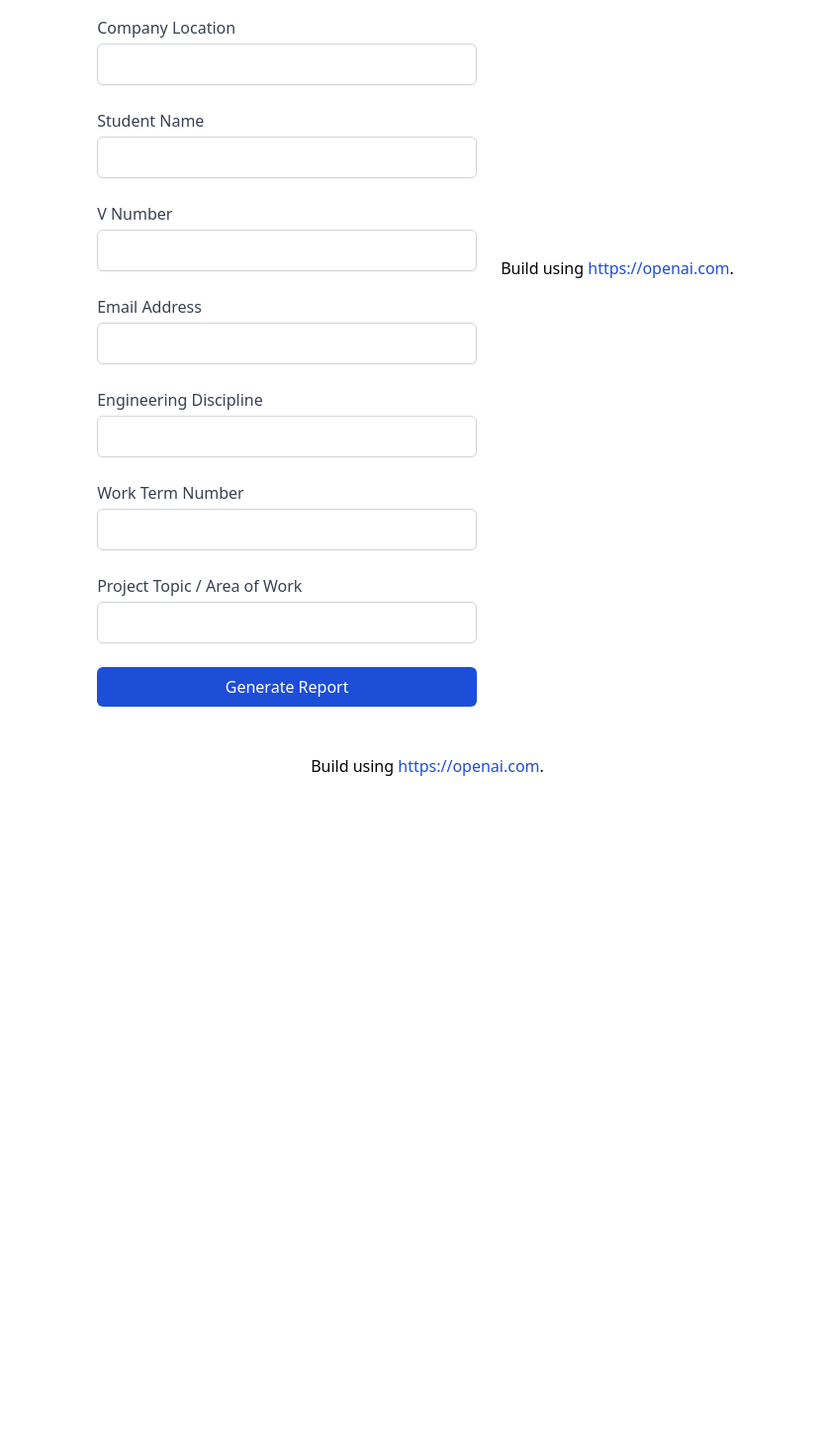
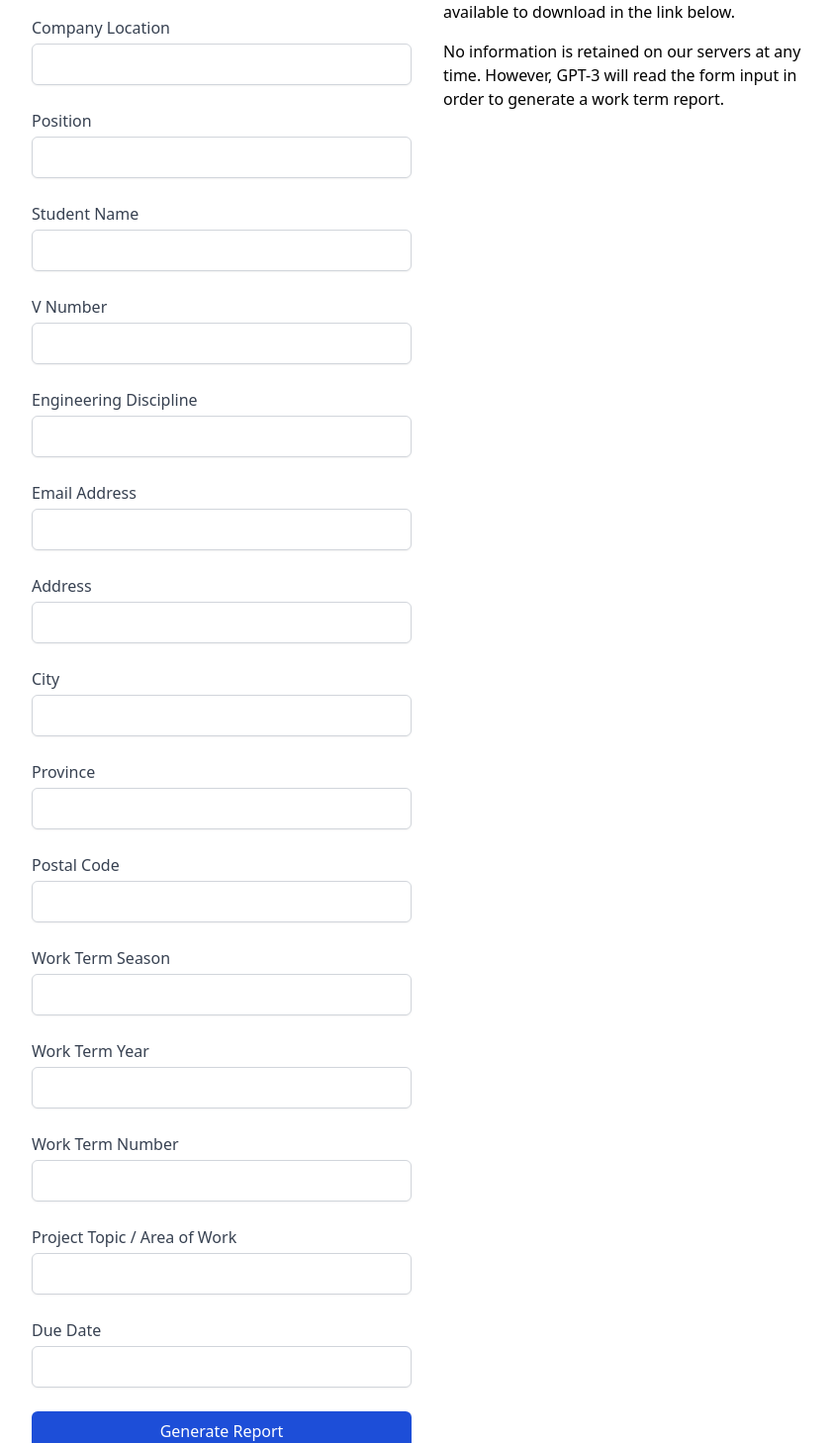
Before and after one commit to malcolmseyd/coop-report-generator, a React (Create React App) app in the folder frontend/: page / in a window 1280 px wide. Shown: the part 271-1729 px from the top of the page at 99% size, without its empty margins (208-1048 px from the left). Before the commit the page ends 1073 px from the top, so only its background shows below. Built offline with nearby package versions, Linux system fonts and the light colour scheme.

Commit message:
add more fields

```diff
--- a/frontend/src/components/content.tsx
+++ b/frontend/src/components/content.tsx
@@ -1,19 +1,40 @@
 const Content = () => {
   return (
-    <footer className="py-4 px-6">
-      <p className="text-center">
-        Build using{" "}
+    <section className="w-full max-w-sm">
+      <div className="grid grid-cols-1 gap-6">
+        <div>
+          <h1 className="text-center text-2xl font-bold">
+            Generate Work Term Reports
+          </h1>
+          <h2 className="text-center text-lg">
+            A tool built with{" "}
             <a
-          href="https://openai.com"
+              href="https://beta.openai.com"
+              className="text-blue-700 hover:text-blue-900 focus:text-blue-900"
               target="_blank"
               rel="noreferrer"
-          className="text-blue-700"
             >
-          https://openai.com
+              GPT-3
             </a>
-        .
+          </h2>
+        </div>
+        <div className="flex flex-col gap-4">
+          <p>
+            Input your information in the form and GPT-3 will generate a work
+            term report.
           </p>
-    </footer>
+          <p>
+            The completed report will be generated and available to download in
+            the link below.
+          </p>
+          <p>
+            No information is retained on our servers at any time. However,
+            GPT-3 will read the form input in order to generate a work term
+            report.
+          </p>
+        </div>
+      </div>
+    </section>
   );
 };
 
--- a/frontend/src/components/footer.tsx
+++ b/frontend/src/components/footer.tsx
@@ -2,7 +2,7 @@ const Footer = () => {
   return (
     <footer className="py-4 px-6">
       <p className="text-center">
-        Build using{" "}
+        Built using{" "}
         <a
           href="https://openai.com"
           target="_blank"
--- a/frontend/src/components/form.tsx
+++ b/frontend/src/components/form.tsx
@@ -1,15 +1,23 @@
-import { useEffect, useState } from "react";
+import { useState } from "react";
 
 const Form = () => {
   const [titleReport, setTitleReport] = useState("");
   const [companyName, setCompanyName] = useState("");
   const [companyLocation, setCompanyLocation] = useState("");
+  const [position, setPosition] = useState("");
   const [name, setName] = useState("");
   const [vNumber, setVNumber] = useState("");
+  const [engineeringDiscipline, setEngineeringDiscipline] = useState("");
   const [email, setEmail] = useState("");
-  const [engineeringDiscipline, setEngineeringDiscipline] = useState("");
+  const [address, setAddress] = useState("");
+  const [city, setCity] = useState("");
+  const [province, setProvince] = useState("");
+  const [postalCode, setPostalCode] = useState("");
+  const [workTermSeason, setWorkTermSeason] = useState("");
+  const [workTermYear, setWorkTermYear] = useState("");
   const [workTermNumber, setWorkTermNumber] = useState("");
   const [projectTopic, setProjectTopic] = useState("");
+  const [dueDate, setDueDate] = useState("");
 
   const handleSubmit = (event: any) => {
     event.preventDefault();
@@ -27,8 +35,7 @@ const Form = () => {
   };
 
   return (
-    <>
-      <div className="w-full max-w-sm">
+    <section className="w-full max-w-sm">
       <form onSubmit={handleSubmit} className="grid grid-cols-1 gap-6">
         <label className="block" htmlFor="report-title">
           <span className="text-gray-700">Title of Report</span>
@@ -90,6 +97,26 @@ const Form = () => {
             required
           />
         </label>
+        <label className="block" htmlFor="position">
+          <span className="text-gray-700">Position</span>
+          <input
+            name="position"
+            type="text"
+            className="
+                    mt-1
+                    block
+                    w-full
+                    rounded-md
+                    border-gray-300
+                    shadow-sm
+                    focus:border-blue-300 focus:ring focus:ring-blue-200 focus:ring-opacity-50
+                  "
+            placeholder=""
+            value={position}
+            onChange={(event) => setPosition(event.target.value)}
+            required
+          />
+        </label>
         <label className="block" htmlFor="student-name">
           <span className="text-gray-700">Student Name</span>
           <input
@@ -130,6 +157,26 @@ const Form = () => {
             required
           />
         </label>
+        <label className="block" htmlFor="engineering-discipline">
+          <span className="text-gray-700">Engineering Discipline</span>
+          <input
+            name="engineering-discipline"
+            type="text"
+            className="
+                    mt-1
+                    block
+                    w-full
+                    rounded-md
+                    border-gray-300
+                    shadow-sm
+                    focus:border-blue-300 focus:ring focus:ring-blue-200 focus:ring-opacity-50
+                  "
+            placeholder=""
+            value={engineeringDiscipline}
+            onChange={(event) => setEngineeringDiscipline(event.target.value)}
+            required
+          />
+        </label>
         <label className="block" htmlFor="email-address">
           <span className="text-gray-700">Email Address</span>
           <input
@@ -150,10 +197,10 @@ const Form = () => {
             required
           />
         </label>
-          <label className="block" htmlFor="engineering-discipline">
-            <span className="text-gray-700">Engineering Discipline</span>
+        <label className="block" htmlFor="address">
+          <span className="text-gray-700">Address</span>
           <input
-              name="engineering-discipline"
+            name="address"
             type="text"
             className="
                     mt-1
@@ -165,8 +212,108 @@ const Form = () => {
                     focus:border-blue-300 focus:ring focus:ring-blue-200 focus:ring-opacity-50
                   "
             placeholder=""
-              value={engineeringDiscipline}
-              onChange={(event) => setEngineeringDiscipline(event.target.value)}
+            value={address}
+            onChange={(event) => setAddress(event.target.value)}
+            required
+          />
+        </label>
+        <label className="block" htmlFor="city">
+          <span className="text-gray-700">City</span>
+          <input
+            name="city"
+            type="text"
+            className="
+                    mt-1
+                    block
+                    w-full
+                    rounded-md
+                    border-gray-300
+                    shadow-sm
+                    focus:border-blue-300 focus:ring focus:ring-blue-200 focus:ring-opacity-50
+                  "
+            placeholder=""
+            value={city}
+            onChange={(event) => setCity(event.target.value)}
+            required
+          />
+        </label>
+        <label className="block" htmlFor="province">
+          <span className="text-gray-700">Province</span>
+          <input
+            name="province"
+            type="text"
+            className="
+                    mt-1
+                    block
+                    w-full
+                    rounded-md
+                    border-gray-300
+                    shadow-sm
+                    focus:border-blue-300 focus:ring focus:ring-blue-200 focus:ring-opacity-50
+                  "
+            placeholder=""
+            value={province}
+            onChange={(event) => setProvince(event.target.value)}
+            required
+          />
+        </label>
+        <label className="block" htmlFor="postal-code">
+          <span className="text-gray-700">Postal Code</span>
+          <input
+            name="postal-code"
+            type="text"
+            className="
+                    mt-1
+                    block
+                    w-full
+                    rounded-md
+                    border-gray-300
+                    shadow-sm
+                    focus:border-blue-300 focus:ring focus:ring-blue-200 focus:ring-opacity-50
+                  "
+            placeholder=""
+            value={postalCode}
+            onChange={(event) => setPostalCode(event.target.value)}
+            required
+          />
+        </label>
+        <label className="block" htmlFor="work-term-season">
+          <span className="text-gray-700">Work Term Season</span>
+          <input
+            name="work-term-season"
+            type="text"
+            className="
+                    mt-1
+                    block
+                    w-full
+                    rounded-md
+                    border-gray-300
+                    shadow-sm
+                    focus:border-blue-300 focus:ring focus:ring-blue-200 focus:ring-opacity-50
+                  "
+            placeholder=""
+            value={workTermSeason}
+            onChange={(event) => setWorkTermSeason(event.target.value)}
+            required
+          />
+        </label>
+        <label className="block" htmlFor="work-term-year">
+          <span className="text-gray-700">Work Term Year</span>
+          <input
+            name="work-term-year"
+            type="text"
+            className="
+                    mt-1
+                    block
+                    w-full
+                    rounded-md
+                    border-gray-300
+                    shadow-sm
+                    focus:border-blue-300 focus:ring focus:ring-blue-200 focus:ring-opacity-50
+                  "
+            placeholder=""
+            value={workTermYear}
+            onChange={(event) => setWorkTermYear(event.target.value)}
             required
           />
         </label>
@@ -210,6 +357,26 @@ const Form = () => {
             required
           />
         </label>
+        <label className="block" htmlFor="due-date">
+          <span className="text-gray-700">Due Date</span>
+          <input
+            name="due-date"
+            type="text"
+            className="
+                    mt-1
+                    block
+                    w-full
+                    rounded-md
+                    border-gray-300
+                    shadow-sm
+                    focus:border-blue-300 focus:ring focus:ring-blue-200 focus:ring-opacity-50
+                  "
+            placeholder=""
+            value={dueDate}
+            onChange={(event) => setDueDate(event.target.value)}
+            required
+          />
+        </label>
         <button
           type="submit"
           className="rounded-md bg-blue-700 p-2 text-white outline-none ring-blue-900 ring-offset-2 hover:bg-blue-900 hover:ring-2 focus:bg-blue-900 focus:ring-2"
@@ -217,8 +384,7 @@ const Form = () => {
           Generate Report
         </button>
       </form>
-      </div>
-    </>
+    </section>
   );
 };
 
--- a/frontend/src/components/main.tsx
+++ b/frontend/src/components/main.tsx
@@ -3,7 +3,7 @@ import Form from "./form";
 
 const Main = () => {
   return (
-    <main className="m-auto flex w-full flex-col items-center justify-center py-8 md:flex-row">
+    <main className="m-auto flex w-full flex-col-reverse items-start justify-center gap-8 py-8 md:flex-row">
       <Form />
       <Content />
     </main>
```
Lines whose indentation alone changed are shown as unchanged.
